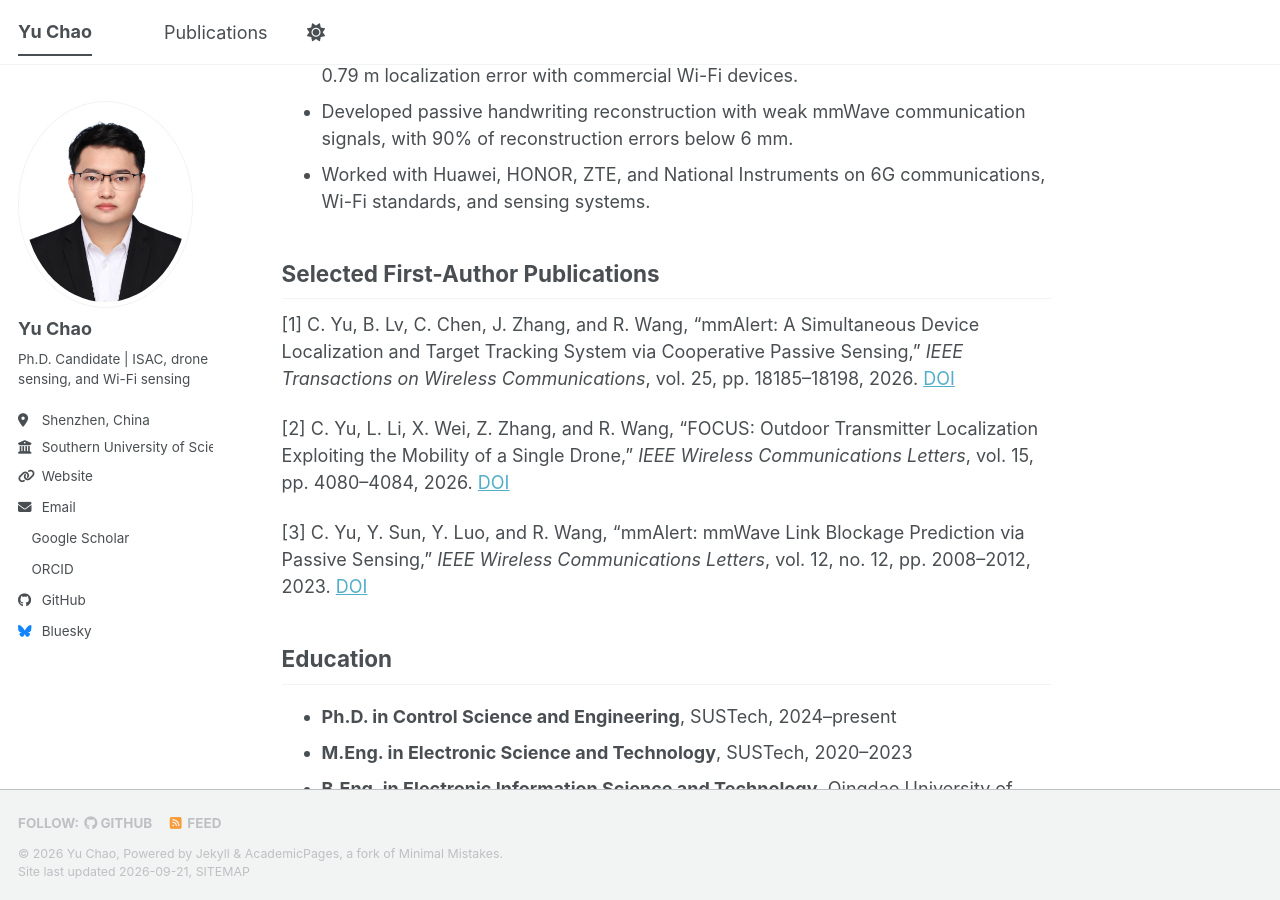
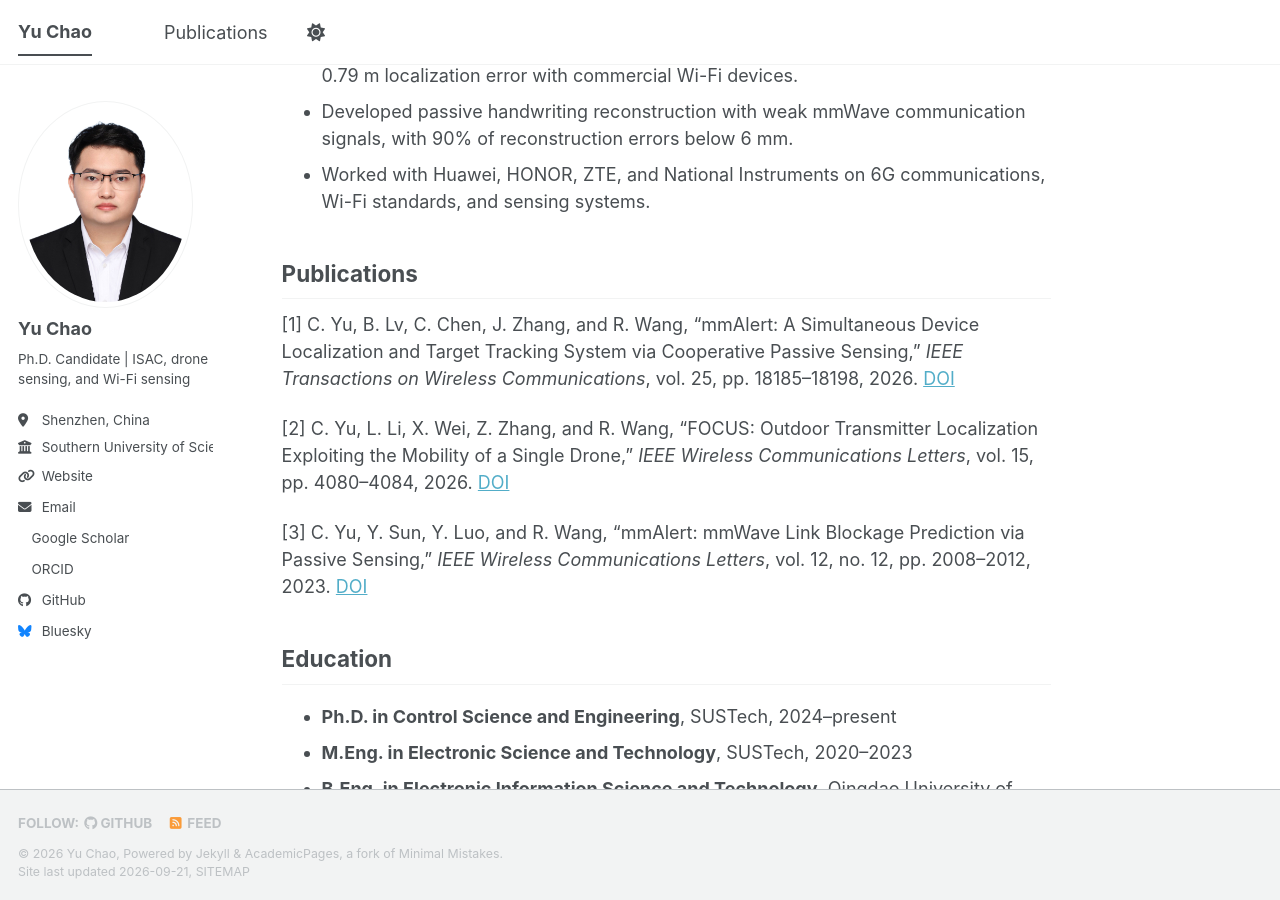
Before and after one commit to Ychao12032212/Ychao12032212.github.io, a Jekyll site: the page built from _pages/about.md, in a window 1280 px wide and 900 px high, scrolled down 759 px. Built offline with Jekyll 4.4.1, drawn with Linux system fonts in a browser that asks for light colours; a style sheet for code colours, icons or effects is not loaded.

Commit message:
Revise publications section and heading
Updated section heading and refined publication list.

```diff
--- a/_pages/about.md
+++ b/_pages/about.md
@@ -26,7 +26,7 @@ My research lies at the intersection of wireless communications and sensing, wit
 - Developed passive handwriting reconstruction with weak mmWave communication signals, with 90% of reconstruction errors below 6 mm.
 - Worked with Huawei, HONOR, ZTE, and National Instruments on 6G communications, Wi-Fi standards, and sensing systems.
 
-## Selected First-Author Publications
+## Publications
 
 [1] C. Yu, B. Lv, C. Chen, J. Zhang, and R. Wang, “mmAlert: A Simultaneous Device Localization and Target Tracking System via Cooperative Passive Sensing,” *IEEE Transactions on Wireless Communications*, vol. 25, pp. 18185–18198, 2026. [DOI](https://doi.org/10.1109/TWC.2026.3698942)
 
```
